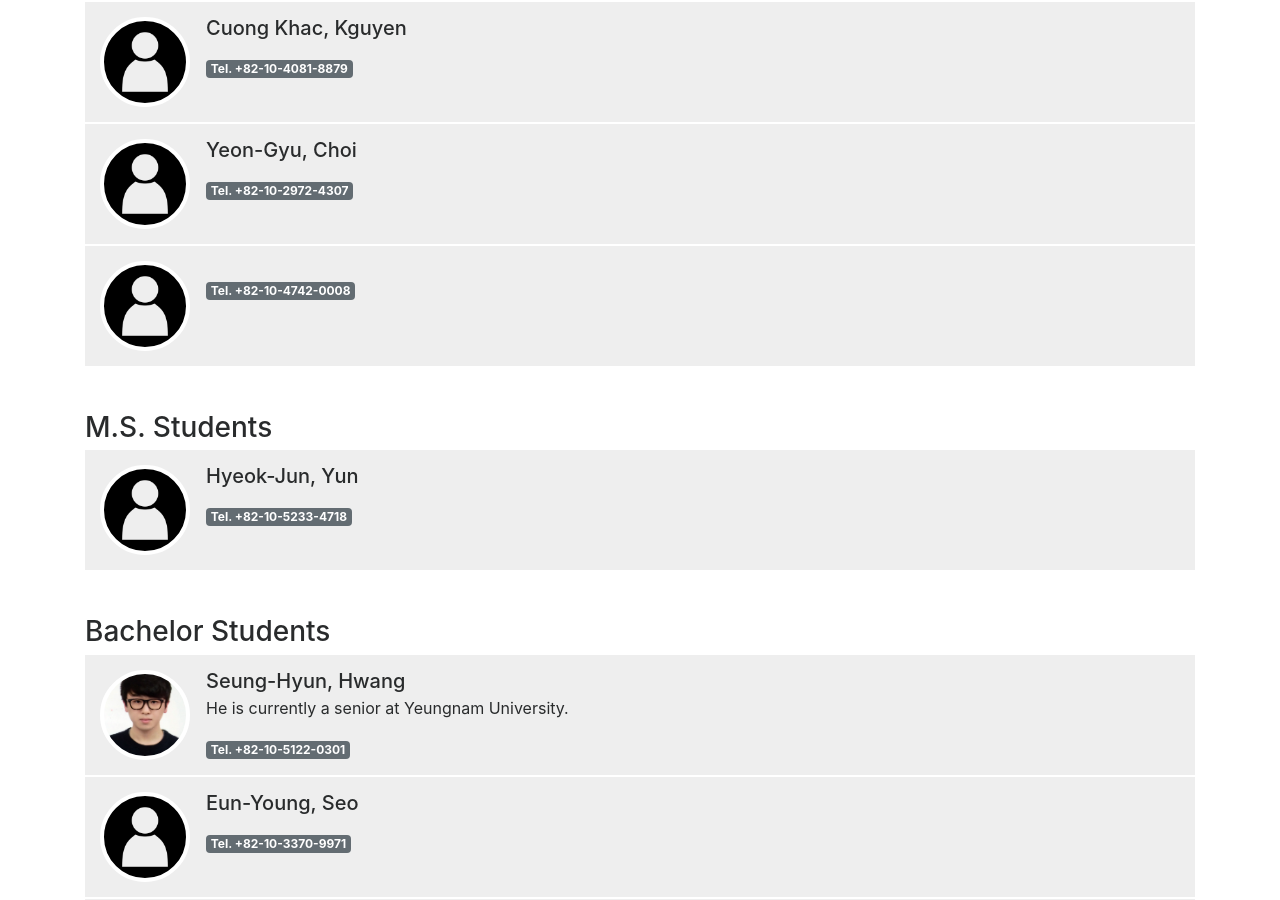
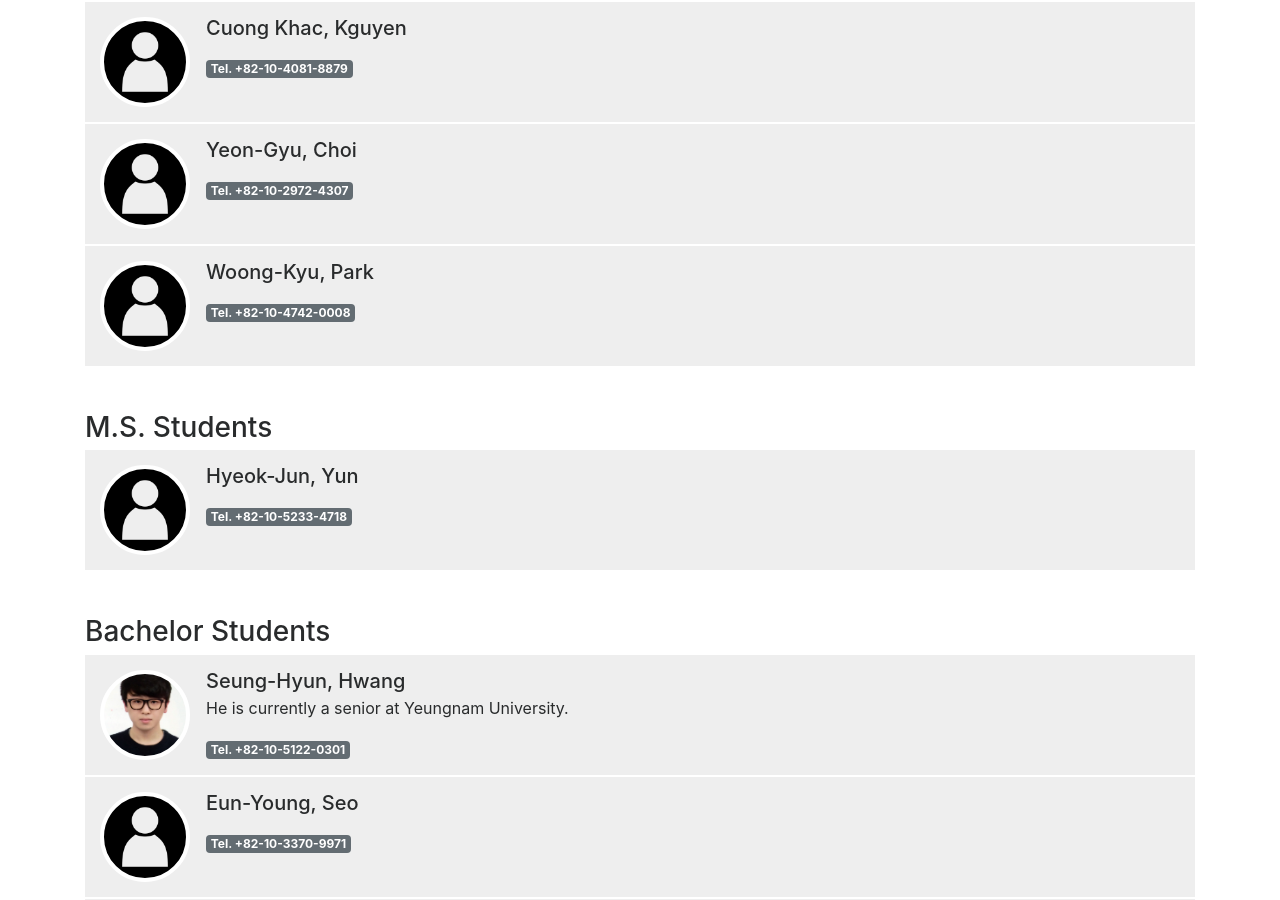
Before and after one commit to YU-MSP/yu-msp.github.io, a Jekyll site: the page built from members.html, in a window 1280 px wide and 900 px high, scrolled down 964 px. Built offline with Jekyll 4.4.1, drawn with Linux system fonts in a browser that asks for light colours; nearby versions of some CDN libraries.

Commit message:
no message

```diff
--- a/_data/members.yaml
+++ b/_data/members.yaml
@@ -48,7 +48,7 @@ doctors:
     tel: +82-10-2972-4307
 
   - name_kr: 박웅규
-    name_en:
+    name_en: Woong-Kyu, Park
     tel: +82-10-4742-0008
 
 
```
